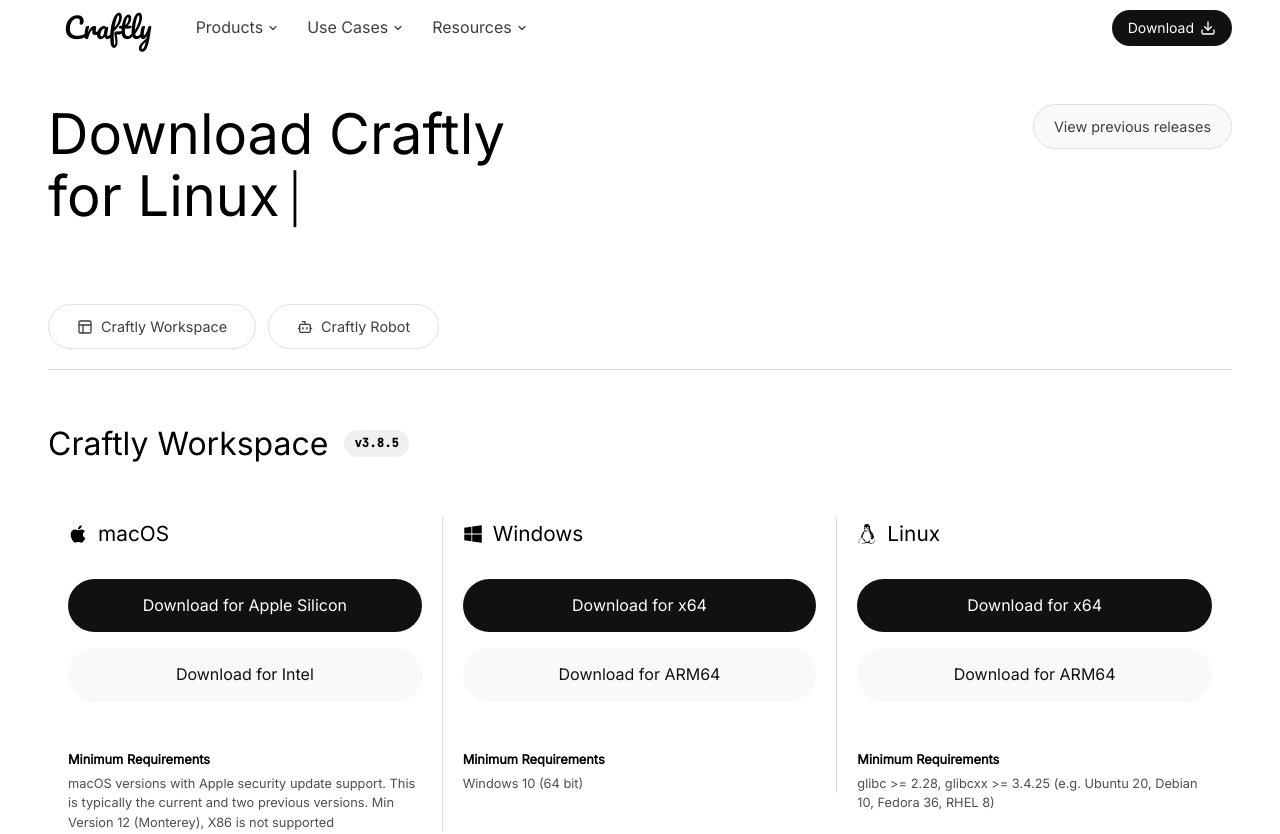
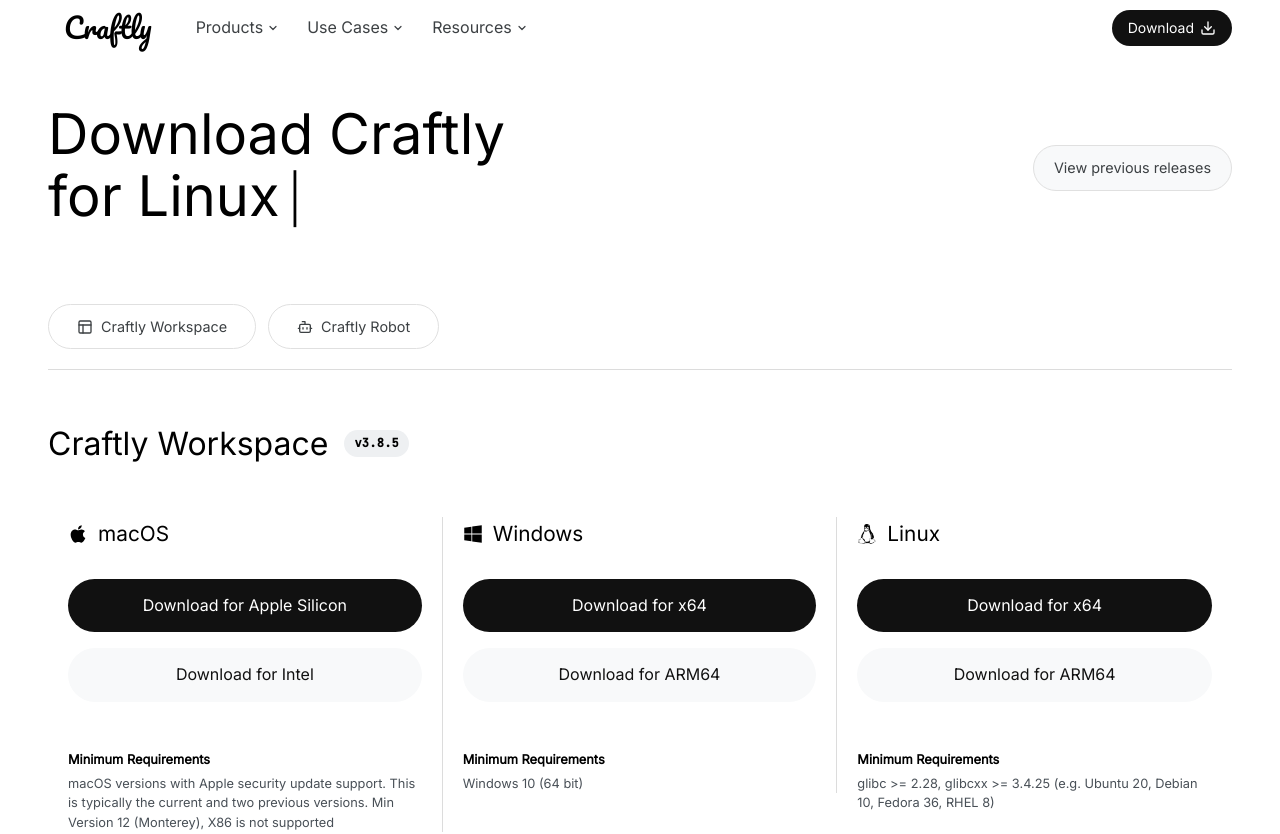
Before and after one commit to Craftly-Robot/Craftly-Robot-Website, a React (Vite) app: page /download in a window 1280 px wide. Shown: the top 834 px of the page. Built offline with nearby package versions, Linux system fonts and the light colour scheme; a web font is replaced by a local one.

Commit message:
style: fix mobile layout for download hero and reduce button size

```diff
--- a/src/pages/DownloadPage.css
+++ b/src/pages/DownloadPage.css
@@ -22,21 +22,37 @@
 
 .download-hero-top {
   display: flex;
-  justify-content: space-between;
+  flex-direction: column;
+  justify-content: flex-start;
   align-items: flex-start;
   gap: var(--space-md);
 }
 
+@media (min-width: 768px) {
+  .download-hero-top {
+    flex-direction: row;
+    justify-content: space-between;
+    align-items: center;
+  }
+}
+
 .btn-previous-releases {
-  padding: 10px 20px;
+  padding: 8px 16px;
   background: #f8f9fa;
   border: 1px solid #e0e0e0;
   border-radius: 99px;
-  font-size: 0.9rem;
+  font-size: 0.85rem;
   font-weight: 500;
   color: #3c4043;
   transition: all 0.25s ease;
   white-space: nowrap;
+}
+
+@media (min-width: 768px) {
+  .btn-previous-releases {
+    padding: 10px 20px;
+    font-size: 0.9rem;
+  }
 }
 
 .btn-previous-releases:hover {
```
